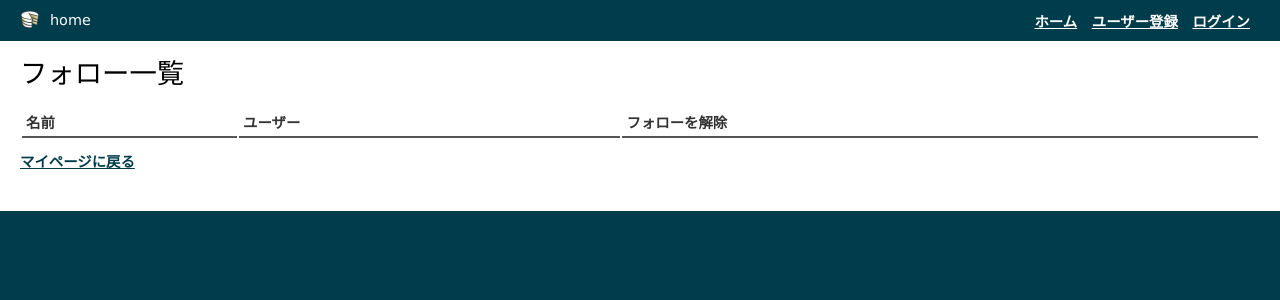
After one commit to hiroshibazaki6/cakephp, a CakePHP app: the page made by app/View/Posts/followlist.ctp in a window 1280 px wide. The commit adds this page. Shown: the top 300 px of the page. Run offline with PHP 8.4 and a stand-in for CakePHP, Linux system fonts and the light colour scheme; the template is opened without the code that fills it, so the values that code supplies are empty; some libraries are stand-ins or nearby versions.

Commit message:
フォローしている人の一覧を作成途中（SQL文をcakephp的に書き換えたい => SELECT `follower_id` FROM `follows` WHERE `user_id` = Aさんのuser_id; => これでBさんのidが得られる SELECT * FROM `users` WHERE `id` = 上の結果得られたid）

```diff
--- /dev/null
+++ b/app/View/Posts/followlist.ctp
@@ -0,0 +1,9 @@
+<h2>フォロー一覧</h2>
+<table>
+    <tr>
+        <th>名前</th>
+        <th>ユーザー</th>
+        <th>フォローを解除</th>
+    </tr>
+</table>
+<?php echo $this->Html->link('マイページに戻る','/posts/mypage');
--- a/app/View/Posts/mypage.ctp
+++ b/app/View/Posts/mypage.ctp
@@ -13,3 +13,5 @@ echo $this->Form->end('ツイートする');
     </tr>
 <?php endforeach; ?>
 </table>
+
+<h1><?php echo $this->Html->link('フォロー一覧','/Posts/followlist'); ?></h1>
```
Also changed, not shown: app/Controller/PostsController.php (+11 -0 lines).
